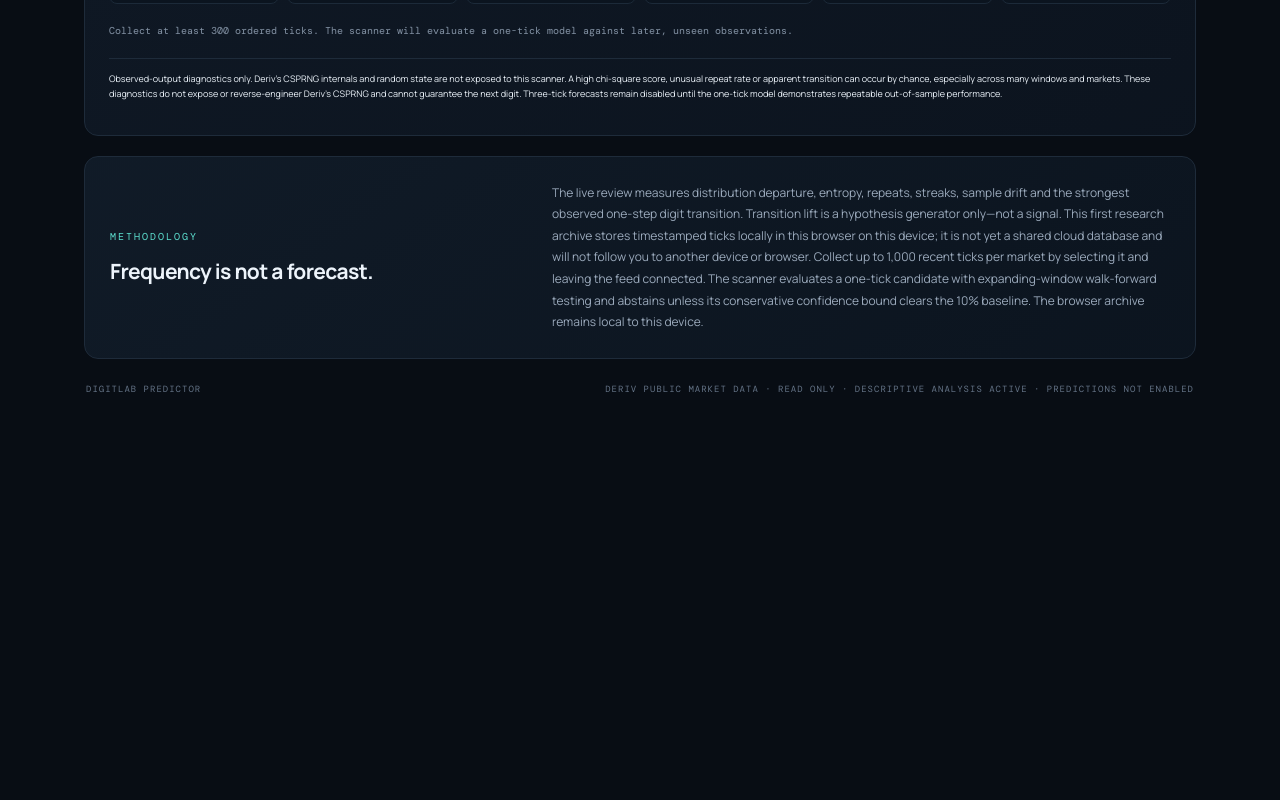
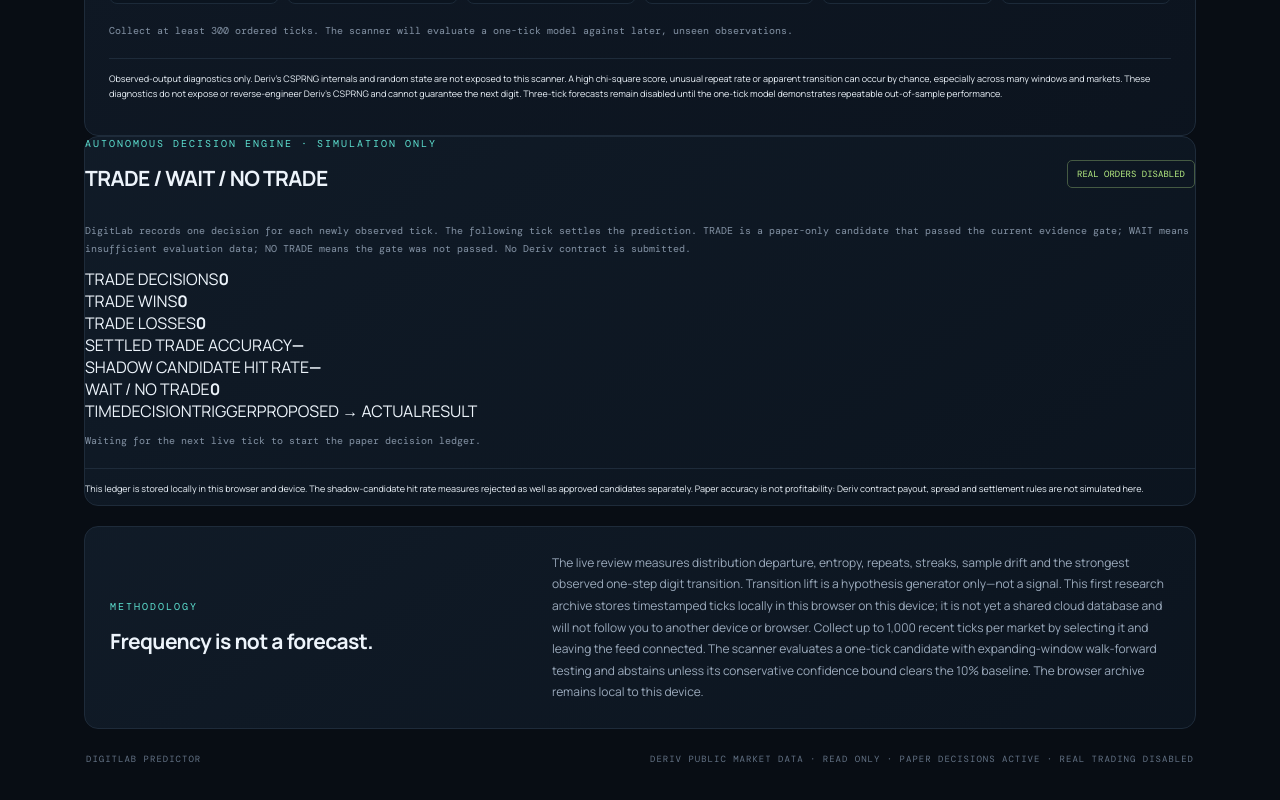
Before and after one commit to Mununuline/digitlabpredictor, a Next.js app: page / in a window 1280 px wide. Shown: the part 2072-2872 px from the top of the page. Before the commit the page ends 2515 px from the top, so only its background shows below. Built offline with nearby package versions, Linux system fonts and the light colour scheme.

Commit message:
Add autonomous paper TRADE WAIT NO TRADE dashboard

```diff
--- a/app/page.tsx
+++ b/app/page.tsx
@@ -5,6 +5,7 @@ import Link from "next/link";
 import { summarizeDigits, type TickPoint } from "@/lib/digits";
 import { scanDigits } from "@/lib/digit-ai";
 import { countTicks, loadTicks, saveTicks } from "@/lib/research-store";
+import { loadPaperLedger, recordPaperDecision, settlePaperDecision, type PaperDecision } from "@/lib/paper-ledger";
 
 const MARKETS = [
   { symbol: "1HZ10V", label: "Volatility 10 (1s)" },
@@ -124,6 +125,8 @@ export default function Home() {
   const [feedError, setFeedError] = useState("");
   const [lastResponse, setLastResponse] = useState("NO SERVER RESPONSE YET");
   const [storedTickCount, setStoredTickCount] = useState(0);
+  const [paperLedger, setPaperLedger] = useState<PaperDecision[]>([]);
+  const processedTickRef = useRef<string>("");
   const [storageStatus, setStorageStatus] = useState("LOCAL ARCHIVE · LOADING");
   const socketRef = useRef<WebSocket | null>(null);
 
@@ -131,6 +134,42 @@ export default function Home() {
   const latestDigits = useMemo(() => ticks.slice(-30).map(digitOf), [ticks]);
   const review = useMemo(() => reviewMarket(ticks), [ticks]);
   const aiReview = useMemo(() => scanDigits(ticks), [ticks]);
+  useEffect(() => {
+    let active = true;
+    const latest = ticks[ticks.length - 1];
+    if (!latest) return;
+    const key = `${market}:${latest.epoch}:${latest.quote}`;
+    if (processedTickRef.current === key) return;
+    processedTickRef.current = key;
+
+    const run = async () => {
+      try {
+        let rows = await loadPaperLedger(market);
+        const pending = [...rows].reverse().find((row) => row.outcomeDigit === null && row.tickEpoch < latest.epoch);
+        if (pending) rows = await settlePaperDecision(market, pending.id, digitOf(latest));
+
+        const exists = rows.some((row) => row.tickEpoch === latest.epoch && row.tickQuote === latest.quote);
+        if (!exists) {
+          const evidence = scanDigits(ticks);
+          const decision: PaperDecision["decision"] = ticks.length < 300 || evidence.holdoutSamples < 100
+            ? "WAIT"
+            : evidence.candidate !== null ? "TRADE" : "NO TRADE";
+          rows = await recordPaperDecision(market, {
+            id: `${market}-${latest.epoch}-${String(latest.quote).replace(".", "-")}`,
+            market, tickEpoch: latest.epoch, tickQuote: latest.quote, decision,
+            triggerDigit: evidence.triggerDigit, proposedDigit: evidence.proposedCandidate,
+            approvedDigit: evidence.candidate, confidence: evidence.confidence,
+            holdoutAccuracy: evidence.holdoutAccuracy, holdoutSamples: evidence.holdoutSamples,
+            outcomeDigit: null, hit: null,
+          });
+        }
+        if (active) setPaperLedger(rows);
+      } catch { /* local paper ledger remains optional if browser storage is unavailable */ }
+    };
+    void run();
+    return () => { active = false; };
+  }, [ticks, market]);
+
 
   useEffect(() => {
     let active = true;
@@ -469,11 +508,40 @@ export default function Home() {
         <p className="analysis-footnote">{aiReview.randomnessNote} A high chi-square score, unusual repeat rate or apparent transition can occur by chance, especially across many windows and markets. These diagnostics do not expose or reverse-engineer Deriv&apos;s CSPRNG and cannot guarantee the next digit. Three-tick forecasts remain disabled until the one-tick model demonstrates repeatable out-of-sample performance.</p>
       </section>
 
+
+      <section className="panel paper-panel">
+        <div className="section-heading">
+          <div><p className="eyebrow">AUTONOMOUS DECISION ENGINE · SIMULATION ONLY</p><h2>TRADE / WAIT / NO TRADE</h2></div>
+          <span className="tag">REAL ORDERS DISABLED</span>
+        </div>
+        <p className="muted">DigitLab records one decision for each newly observed tick. The following tick settles the prediction. TRADE is a paper-only candidate that passed the current evidence gate; WAIT means insufficient evaluation data; NO TRADE means the gate was not passed. No Deriv contract is submitted.</p>
+        <div className="paper-summary">
+          <div><span>TRADE DECISIONS</span><b>{paperLedger.filter((x) => x.decision === "TRADE").length}</b></div>
+          <div><span>TRADE WINS</span><b>{paperLedger.filter((x) => x.decision === "TRADE" && x.hit === true).length}</b></div>
+          <div><span>TRADE LOSSES</span><b>{paperLedger.filter((x) => x.decision === "TRADE" && x.hit === false).length}</b></div>
+          <div><span>SETTLED TRADE ACCURACY</span><b>{(() => { const done = paperLedger.filter((x) => x.decision === "TRADE" && x.hit !== null); return done.length ? `${(done.filter((x) => x.hit).length / done.length * 100).toFixed(1)}%` : "—"; })()}</b></div>
+          <div><span>SHADOW CANDIDATE HIT RATE</span><b>{(() => { const done = paperLedger.filter((x) => x.proposedDigit !== null && x.outcomeDigit !== null); return done.length ? `${(done.filter((x) => x.proposedDigit === x.outcomeDigit).length / done.length * 100).toFixed(1)}%` : "—"; })()}</b></div>
+          <div><span>WAIT / NO TRADE</span><b>{paperLedger.filter((x) => x.decision !== "TRADE").length}</b></div>
+        </div>
+        <div className="paper-table">
+          <div className="paper-row paper-head"><span>TIME</span><span>DECISION</span><span>TRIGGER</span><span>PROPOSED → ACTUAL</span><span>RESULT</span></div>
+          {paperLedger.slice(-12).reverse().map((row) => <div className="paper-row" key={row.id}>
+            <span>{new Date(row.tickEpoch * 1000).toLocaleTimeString()}</span>
+            <b className={`decision-${row.decision.toLowerCase()}`}>{row.decision}</b>
+            <span>{row.triggerDigit ?? "—"}</span>
+            <span>{row.proposedDigit ?? "—"} → {row.outcomeDigit ?? "PENDING"}</span>
+            <span>{row.hit === null ? (row.outcomeDigit === null ? "PENDING" : "NOT TRADED") : row.hit ? "HIT" : "MISS"}</span>
+          </div>)}
+          {!paperLedger.length && <p className="muted">Waiting for the next live tick to start the paper decision ledger.</p>}
+        </div>
+        <p className="analysis-footnote">This ledger is stored locally in this browser and device. The shadow-candidate hit rate measures rejected as well as approved candidates separately. Paper accuracy is not profitability: Deriv contract payout, spread and settlement rules are not simulated here.</p>
+      </section>
+
       <section className="panel methodology">
         <div><p className="eyebrow">METHODOLOGY</p><h2>Frequency is not a forecast.</h2></div>
         <p>The live review measures distribution departure, entropy, repeats, streaks, sample drift and the strongest observed one-step digit transition. Transition lift is a hypothesis generator only—not a signal. This first research archive stores timestamped ticks locally in this browser on this device; it is not yet a shared cloud database and will not follow you to another device or browser. Collect up to 1,000 recent ticks per market by selecting it and leaving the feed connected. The scanner evaluates a one-tick candidate with expanding-window walk-forward testing and abstains unless its conservative confidence bound clears the 10% baseline. The browser archive remains local to this device.</p>
       </section>
-      <footer><span>DIGITLAB PREDICTOR</span><span>DERIV PUBLIC MARKET DATA · READ ONLY · DESCRIPTIVE ANALYSIS ACTIVE · PREDICTIONS NOT ENABLED</span></footer>
+      <footer><span>DIGITLAB PREDICTOR</span><span>DERIV PUBLIC MARKET DATA · READ ONLY · PAPER DECISIONS ACTIVE · REAL TRADING DISABLED</span></footer>
     </main>
   );
 }
```
